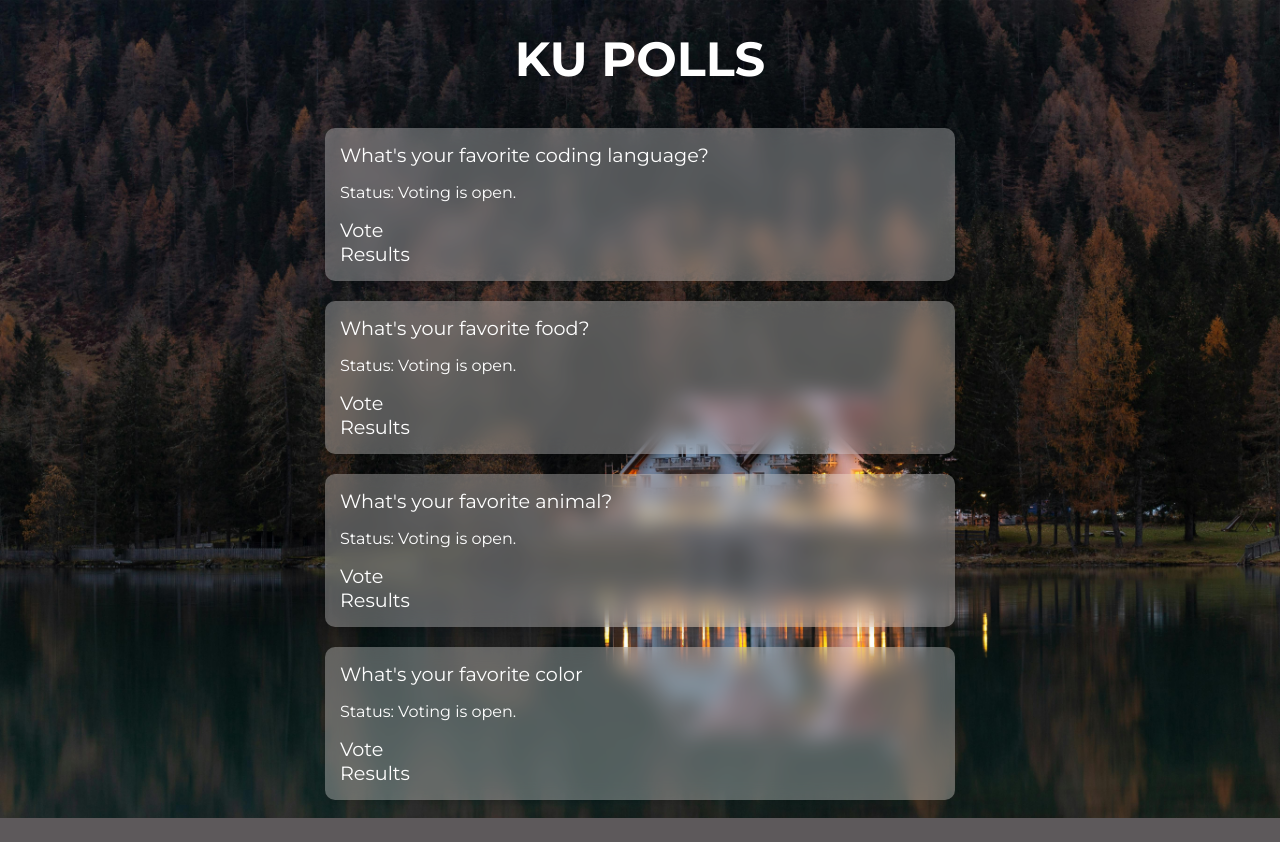
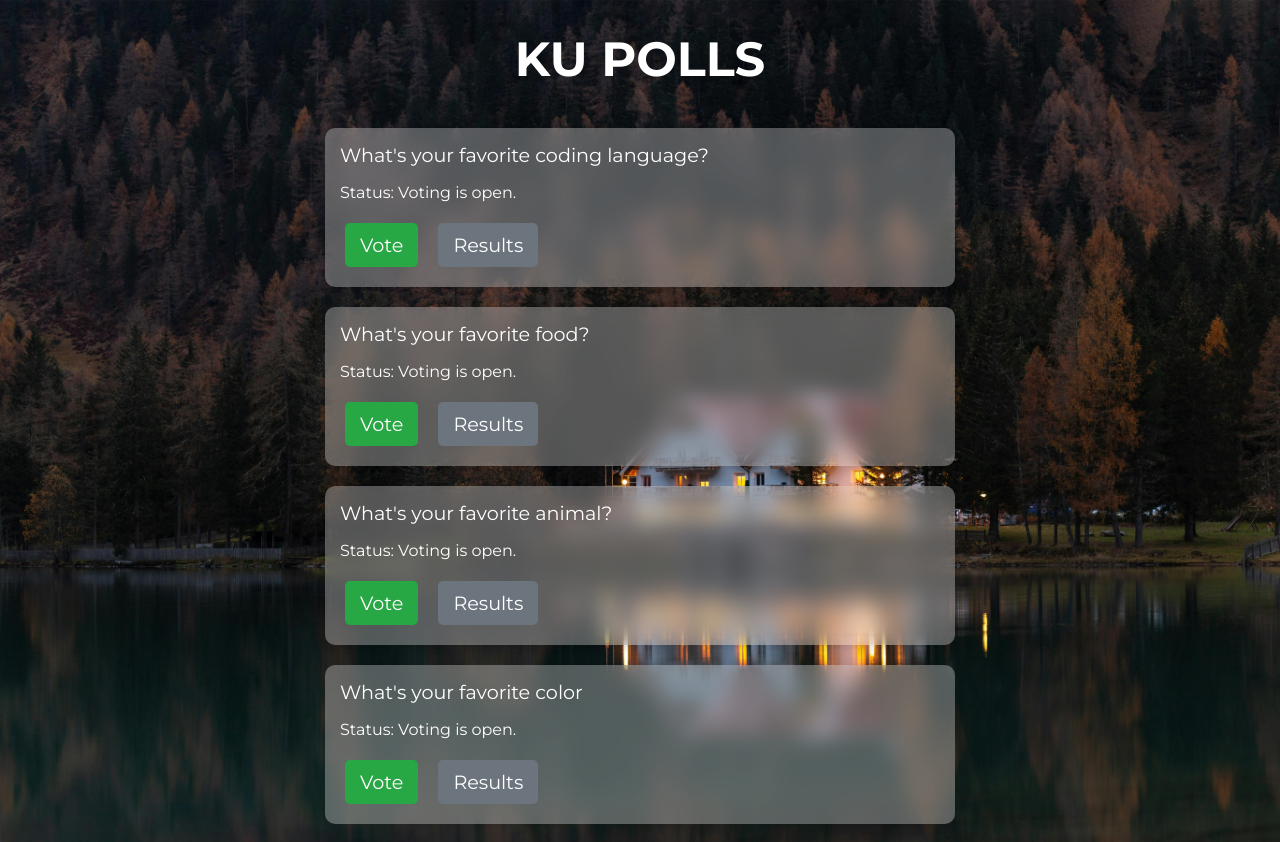
Before and after one commit to Nanokwok/ku-polls, a Django app: page /polls/ in a window 1280 px wide. Before the commit the page ends 818 px from the top, so only its background shows below. Run offline with Django 5.2, Linux system fonts and the light colour scheme; data comes from the database, SQL or seed files in the repository.

Commit message:
change UI

```diff
--- a/polls/static/polls/style.css
+++ b/polls/static/polls/style.css
@@ -190,3 +190,40 @@ body {
 .results-container .back-link:hover {
     background-color: #45a049;
 }
+
+.btn {
+    display: inline-block;
+    padding: 10px 15px;
+    margin: 5px;
+    text-align: center;
+    text-decoration: none;
+    color: white;
+    background-color: #007BFF;
+    border-radius: 5px;
+    transition: background-color 0.3s, opacity 0.3s;
+}
+
+.vote-btn {
+    background-color: #28a745;
+}
+
+.result-btn {
+    background-color: #6c757d;
+}
+
+.btn:hover {
+    opacity: 0.8;
+}
+
+.green-frame {
+    border: 2px solid #28a745;
+    padding: 10px;
+    margin-bottom: 15px;
+    border-radius: 5px;
+}
+
+.button-container {
+    display: flex;
+    justify-content: flex-start;
+    gap: 10px;
+}
```
